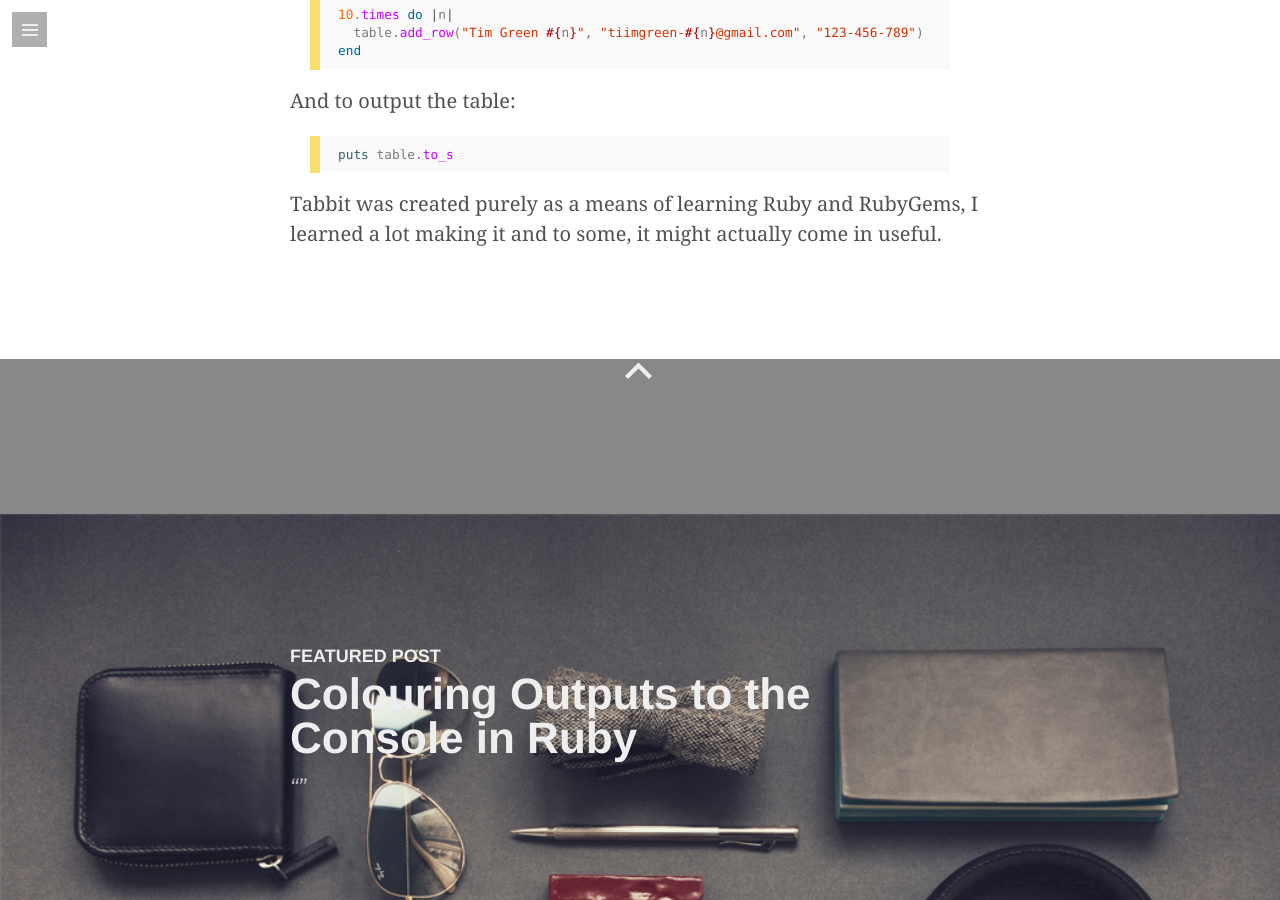
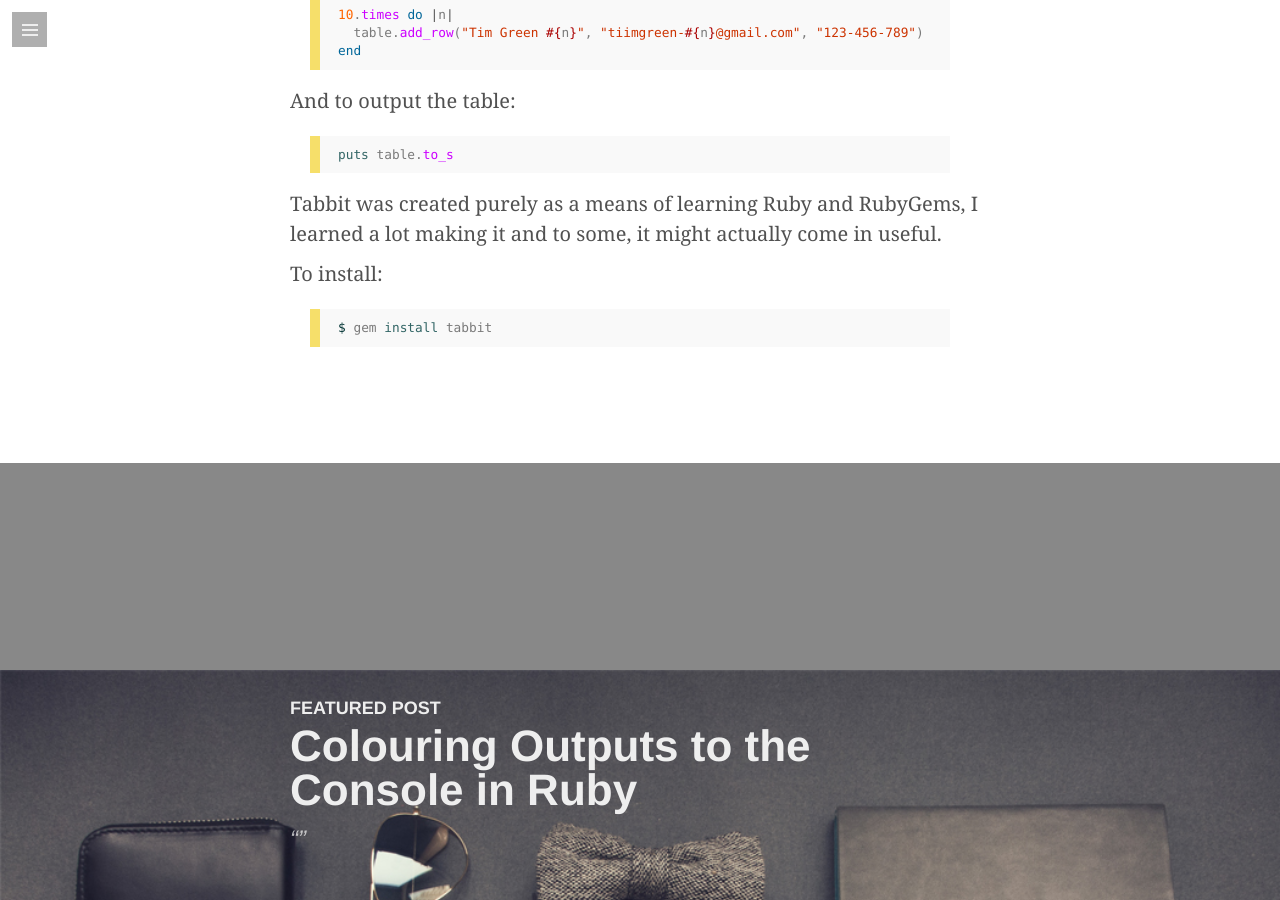
Before and after one commit to tiimgreen/tiimgreen.github.io, a Jekyll site: the page built from _posts/2014-04-15-tables-on-console.markdown, in a window 1280 px wide and 900 px high, scrolled down 1670 px. Built offline with Jekyll 4.4.1, drawn with Linux system fonts in a browser that asks for light colours; some web fonts are replaced; Markdown is read by kramdown in place of the engine named in the settings.

Commit message:
Add installation instruction to Tabbit post

```diff
--- a/_posts/2014-04-15-tables-on-console.markdown
+++ b/_posts/2014-04-15-tables-on-console.markdown
@@ -34,3 +34,8 @@ puts table.to_s
 {% endhighlight %}
 
 Tabbit was created purely as a means of learning Ruby and RubyGems, I learned a lot making it and to some, it might actually come in useful.
+
+To install:
+{% highlight bash %}
+$ gem install tabbit
+{% endhighlight %}
```
